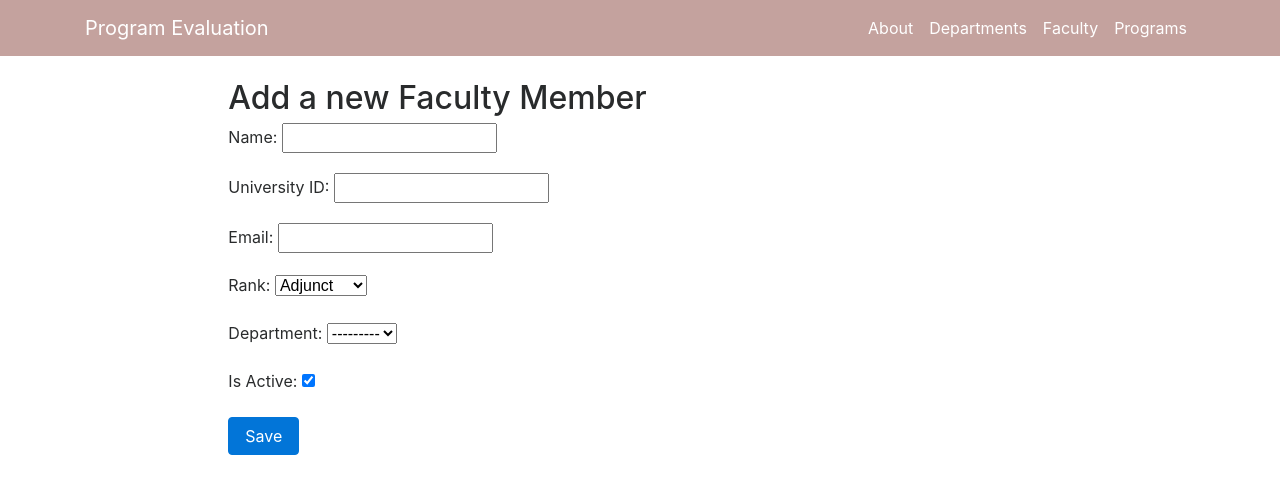
After one commit to arushgupta/program-eval, a Django app: page /faculty/add/ in a window 1280 px wide. The commit adds this page. Shown: the top 494 px of the page. Run offline with Django 4.2, Linux system fonts and the light colour scheme; data that the repository does not hold is empty; some libraries are stand-ins or nearby versions.

Commit message:
Added is_active to Faculty, implemented Faculty CRUD

```diff
--- a/programeval/university/forms.py
+++ b/programeval/university/forms.py
@@ -1,7 +1,12 @@
 from django import forms
-from university.models import Department
+from university.models import Department, Faculty
 
 class DepartmentForm(forms.ModelForm):
     class Meta:
         model = Department
         fields = ['name', 'dept_code']
+
+class FacultyForm(forms.ModelForm):
+    class Meta:
+        model = Faculty
+        fields = '__all__'
--- a/programeval/university/models.py
+++ b/programeval/university/models.py
@@ -5,6 +5,9 @@ from django.core.validators import MinLengthValidator, MinValueValidator
 class Department(models.Model):
     name = models.CharField(_("Name"), max_length=50, unique=True)
     dept_code = models.CharField(_("Code"), max_length=4, unique=True, primary_key=True, validators=[MinLengthValidator(1)])
+
+    def __str__(self):
+        return f"{self.dept_code} {self.name}"
 
     class Meta:
         verbose_name = _('Department')
@@ -22,6 +25,7 @@ class Faculty(models.Model):
     email = models.CharField(_("Email"), max_length=50)
     rank = models.PositiveSmallIntegerField(_("Rank"), choices=RankType.choices, default=RankType.ADJUNCT)
     department = models.ForeignKey(Department, related_name='faculty_dept', on_delete=models.CASCADE)
+    is_active = models.BooleanField(_("Is Active"), default=True)
 
     class Meta:
         verbose_name = _('Faculty')
--- a/programeval/university/templates/university/base.html
+++ b/programeval/university/templates/university/base.html
@@ -27,10 +27,10 @@
               <a class="nav-link" href="{% url 'dept-list' %}" style="color: white;">Departments</a>
           </li>
             <li class="nav-item">
-              <a class="nav-link" href="#" style="color: white;">Programs</a>
+              <a class="nav-link" href="{% url 'faculty-list' %}" style="color: white;">Faculty</a>
           </li>
             <li class="nav-item">
-                <a class="nav-link" href="#" style="color: white;">Courses</a>
+                <a class="nav-link" href="#" style="color: white;">Programs</a>
             </li>
           </ul>
         </div>
--- /dev/null
+++ b/programeval/university/templates/university/faculty/create.html
@@ -0,0 +1,11 @@
+<!-- Form for adding a faculty member -->
+{% extends 'university/base.html' %}
+
+{% block content %}
+<h2>Add a new Faculty Member</h2>
+<form method="post" action="" novalidate>
+    {% csrf_token %}
+    {{ form.as_p }}
+    <button class="btn btn-primary" type="submit">Save</button>
+  </form>
+{% endblock %}
--- a/programeval/university/urls.py
+++ b/programeval/university/urls.py
@@ -1,5 +1,5 @@
 from django.urls import path, re_path
-from university import views
+import university.views as views
 
 urlpatterns = [
     path('', views.home, name='home'),
@@ -8,4 +8,9 @@ urlpatterns = [
     path('departments/<str:pk>/', views.department_detail, name='dept-detail'),
     path('departments/<str:pk>/change/', views.department_update, name='dept-update'),
     path('departments/<str:pk>/remove/', views.department_delete, name='dept-delete'),
+    path('faculty/', views.faculty_list, name='faculty-list'),
+    path('faculty/add/', views.faculty_create, name='faculty-add'),
+    path('faculty/<str:pk>/', views.faculty_detail, name='faculty-detail'),
+    path('faculty/<str:pk>/change/', views.faculty_update, name='faculty-update'),
+    path('faculty/<str:pk>/fire/', views.faculty_fire, name='faculty-fire'),
 ]
--- /dev/null
+++ b/programeval/university/views/__init__.py
@@ -0,0 +1,3 @@
+from university.views.base_views import *
+from university.views.department_views import *
+from university.views.faculty_views import *
--- /dev/null
+++ b/programeval/university/views/faculty_views.py
@@ -0,0 +1,40 @@
+from django.shortcuts import render, redirect, get_object_or_404
+from university.models import Faculty
+from university.forms import FacultyForm
+
+def faculty_list(request):
+    faculty = Faculty.objects.filter(is_active=True)
+    return render(request, 'university/faculty/list.html', {'faculty': faculty})
+
+def faculty_detail(request, pk):
+    faculty = get_object_or_404(Faculty, pk=pk)
+    return render(request, 'university/faculty/detail.html', {'faculty': faculty})
+
+def faculty_create(request):
+    if request.method == 'POST':
+        form = FacultyForm(request.POST)
+        if form.is_valid():
+            form.save()
+            return redirect('faculty-list')
+    else:
+        form = FacultyForm()
+    return render(request, 'university/faculty/create.html', {'form': form})
+
+def faculty_update(request, pk):
+    faculty = get_object_or_404(Faculty, pk=pk, is_active=True)
+    if request.method == 'POST':
+        form = FacultyForm(request.POST, instance=faculty)
+        if form.is_valid():
+            form.save()
+            return redirect('faculty-detail', faculty.uni_id)
+    else:
+        form = FacultyForm(instance=faculty)
+    return render(request, 'university/faculty/update.html', {'form': form})
+
+def faculty_fire(request, pk):
+    faculty = get_object_or_404(Faculty, pk=pk)
+    if request.method == 'POST':
+        faculty.is_active = False
+        faculty.save()
+        return redirect('faculty-list')
+    return render(request, 'university/faculty/fire.html', {'faculty': faculty})
```
Also changed, not shown: programeval/university/templates/university/faculty/detail.html (added, +10 -0 lines), programeval/university/templates/university/faculty/fire.html (added, +11 -0 lines), programeval/university/templates/university/faculty/list.html (added, +38 -0 lines), programeval/university/templates/university/faculty/update.html (added, +11 -0 lines), programeval/university/views.py (deleted, +0 -48 lines), programeval/university/views/base_views.py (added, +9 -0 lines), programeval/university/views/department_views.py (added, +39 -0 lines), programeval/university/migrations/0002_faculty_is_active_alter_faculty_uni_id.py (added).
